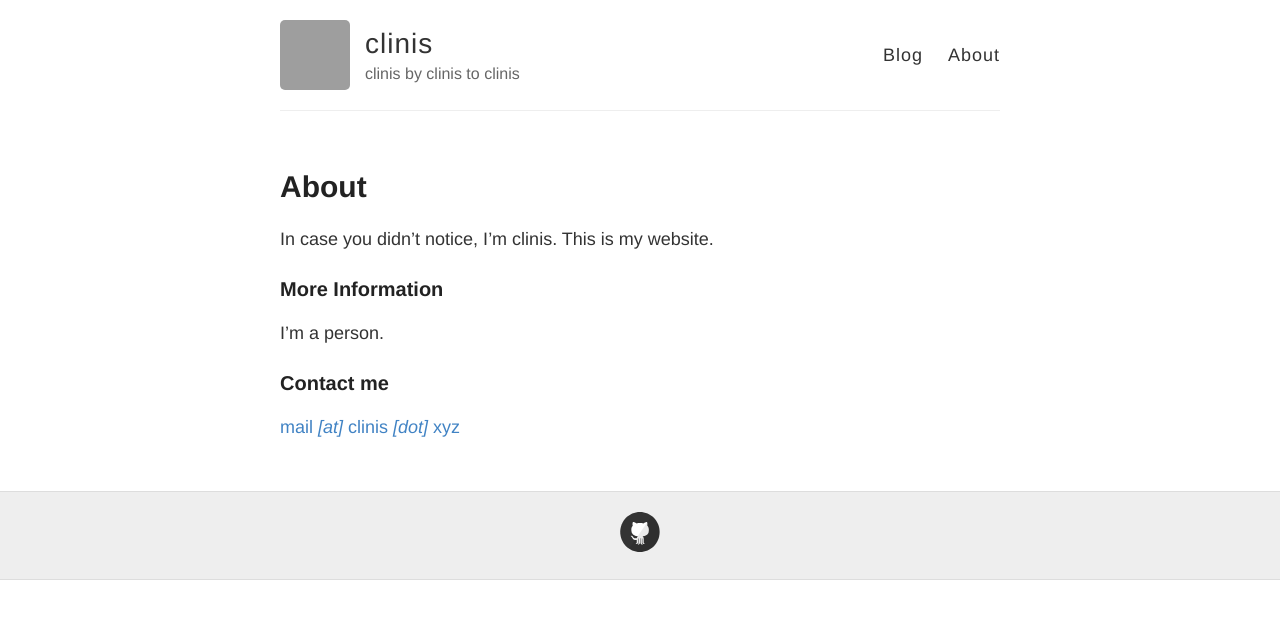
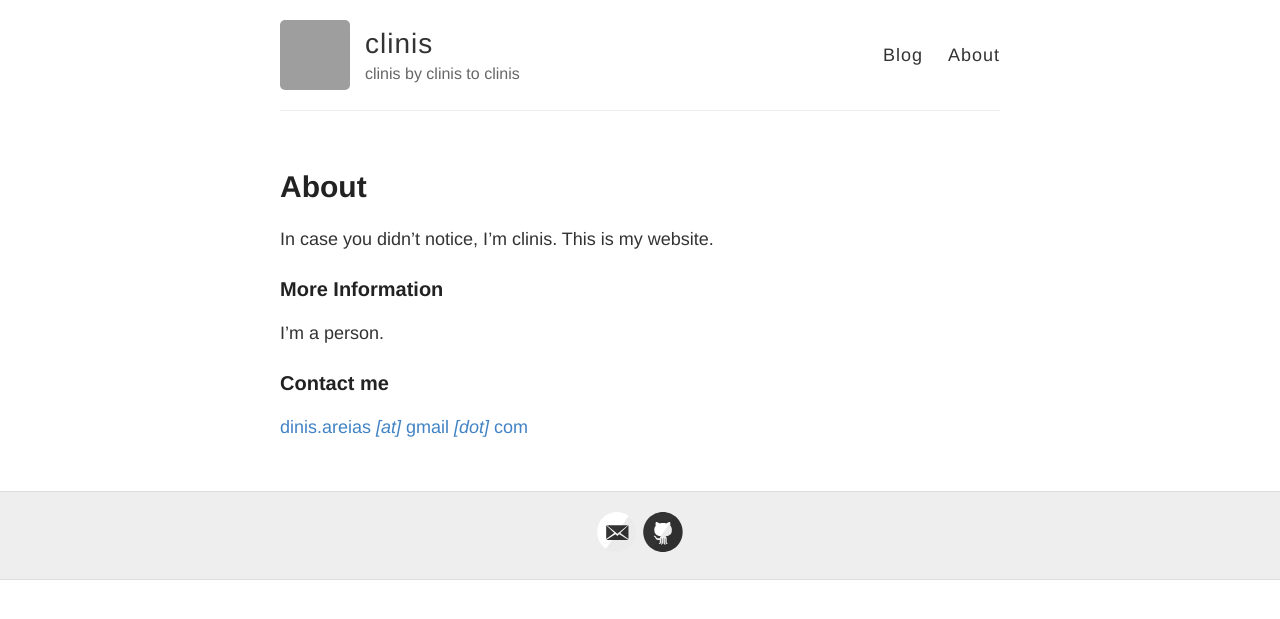
Before and after one commit to clinis/clinis.github.io, a Jekyll site: the page built from about.md, in a window 1280 px wide. Shown: the top 619 px of the page. Built offline with Jekyll 4.4.1, drawn with Linux system fonts in a browser that asks for light colours; grey boxes are pictures that could not be loaded.

Commit message:
Delete .xyz domain
- delete CNAME form .xyz domain;
- change email address.

```diff
--- a/CNAME
+++ /dev/null
@@ -1 +0,0 @@
-http://clinis.xyz
--- a/_config.yml
+++ b/_config.yml
@@ -18,7 +18,7 @@ avatar: https://avatars1.githubusercontent.com/u/11950464?v=3&s=460
 # Includes an icon in the footer for each username you enter
 footer-links:
   dribbble:
-  email:
+  email: dinis.areias@gmail.com
   facebook:
   flickr:
   github: clinis
@@ -41,7 +41,7 @@ google_analytics:
 
 # Your website URL (e.g. http://barryclark.github.io or http://www.barryclark.co)
 # Used for Sitemap.xml and your RSS feed
-url: clinis.xyz
+url:
 
 # If you're hosting your site at a Project repository on GitHub pages
 # (http://yourusername.github.io/repository-name)
--- a/about.md
+++ b/about.md
@@ -12,4 +12,4 @@ I'm a person.
 
 ### Contact me
 
-[mail *[at]* clinis *[dot]* xyz](mailto:mail@clinis.xyz)
+[dinis.areias *[at]* gmail *[dot]* com](mailto:dinis.areias@gmail.com)
```
